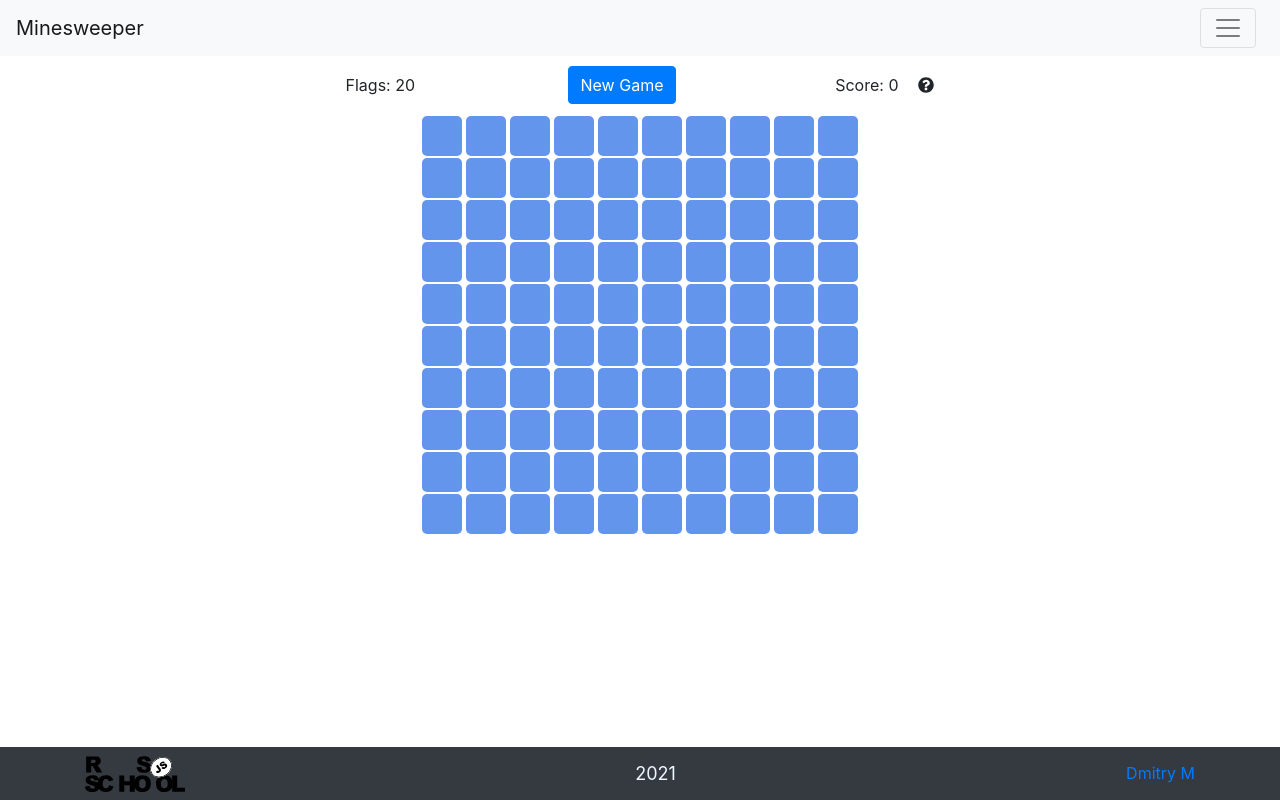
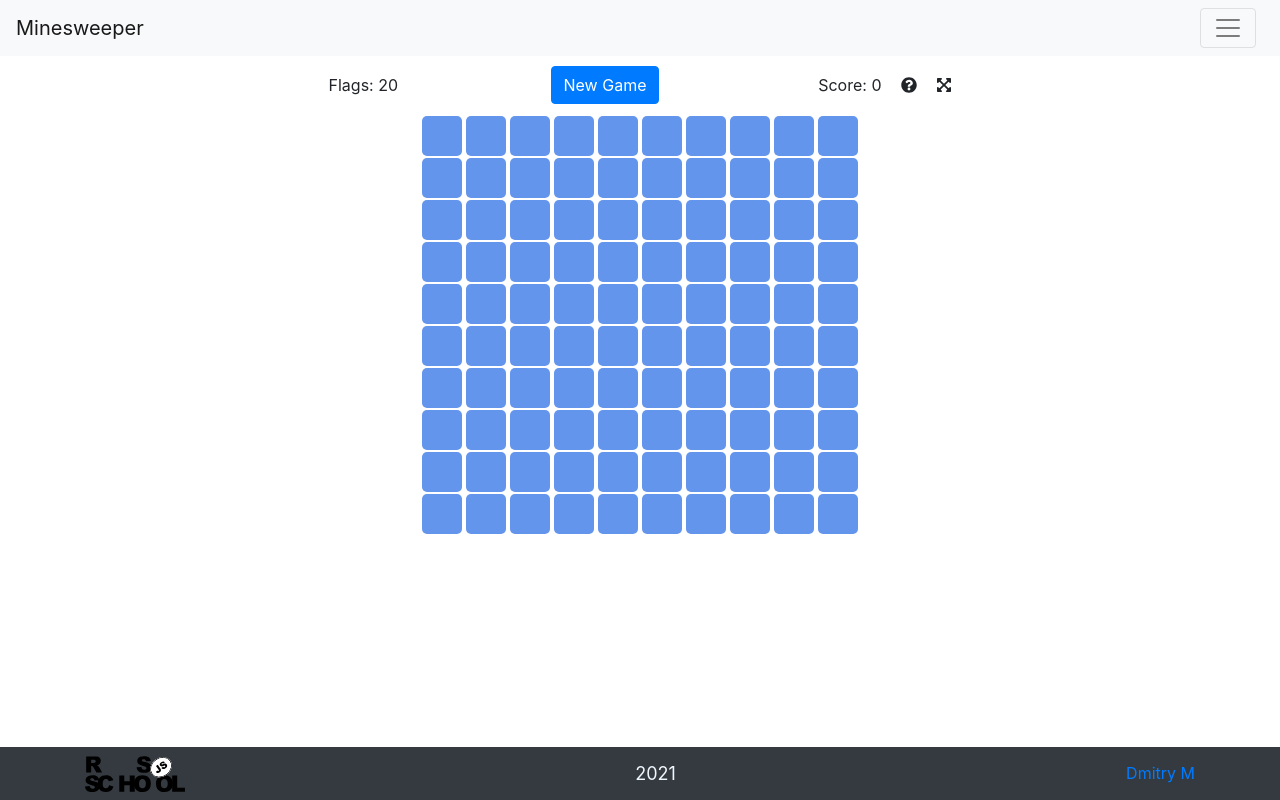
Before and after one commit to MrBlacky01/react-game, a React app: page / in a window 1280 px wide. Built offline with nearby package versions, Linux system fonts and the light colour scheme.

Commit message:
feat: add fullscreen support

```diff
--- a/src/Pages/MineField/MineField.tsx
+++ b/src/Pages/MineField/MineField.tsx
@@ -7,7 +7,7 @@ import { Button, Container, Tooltip } from 'reactstrap';
 import { Timer } from './Components/Timer/Timer';
 import { ModalDialog } from './Components/ModalDialog/ModalDialog';
 import { FontAwesomeIcon } from '@fortawesome/react-fontawesome';
-import { faQuestionCircle } from '@fortawesome/free-solid-svg-icons'
+import { faQuestionCircle, faExpandArrowsAlt } from '@fortawesome/free-solid-svg-icons'
 
 interface MineFieldProps {
     width: number;
@@ -237,6 +237,25 @@ export class MineField extends React.Component<MineFieldProps, MineFieldState>{
         });
     }
 
+    _handleFullScreen = () =>{
+        this._activateFullscreen(document.body);
+    }
+
+    private _activateFullscreen(element: HTMLElement) {
+        if(element.requestFullscreen) {
+          element.requestFullscreen();        // W3C spec
+        }
+        /*else if (element.mozRequestFullScreen) {
+          element.mozRequestFullScreen();     // Firefox
+        }
+        else if (element.webkitRequestFullscreen) {
+          element.webkitRequestFullscreen();  // Safari
+        }
+        else if(element.msRequestFullscreen) {
+          element.msRequestFullscreen();      // IE/Edge
+        }*/
+    }
+
     renderField(){
         let resultTable: JSX.Element[] = [];
         const {width, height, bombCount} = this.props;
@@ -291,13 +310,14 @@ export class MineField extends React.Component<MineFieldProps, MineFieldState>{
                             onTick={this._handleTick}
                         />
                     </div>
-                    <div className={styles.question}>
+                    <div className={styles.icon}>
                         <FontAwesomeIcon icon={faQuestionCircle}  id="question"/>
                         <Tooltip placement="right" isOpen={this.state.tooltipOpen} target="question" toggle={this._toggleTooltip}>
                             You can use arrows to move.
                             Space for open.
                             Esc for exit manual mode.
                         </Tooltip>
+                        <FontAwesomeIcon className={styles.icon} onClick={this._handleFullScreen} icon={faExpandArrowsAlt}/>
                     </div>
                 </div>
                 <div
--- a/src/Pages/MineField/MineFiled.module.scss
+++ b/src/Pages/MineField/MineFiled.module.scss
@@ -19,6 +19,6 @@
     text-align: end;
 }
 
-.question{
+.icon{
     margin-left: 20px;
 }
--- a/src/index.html
+++ b/src/index.html
@@ -3,6 +3,15 @@
   <head>
     <meta charset="utf-8">
     <title>React Game</title>
+    <style>
+      *:fullscreen, *:-webkit-full-screen, *:-moz-full-screen {
+        background: rgb(255, 255, 255);
+      }
+      ::backdrop
+      {
+          background-color: white;
+      }
+    </style>
   <meta name="viewport" content="width=device-width, initial-scale=1"></head>
   <body>
     <div id="root"></div>
```
